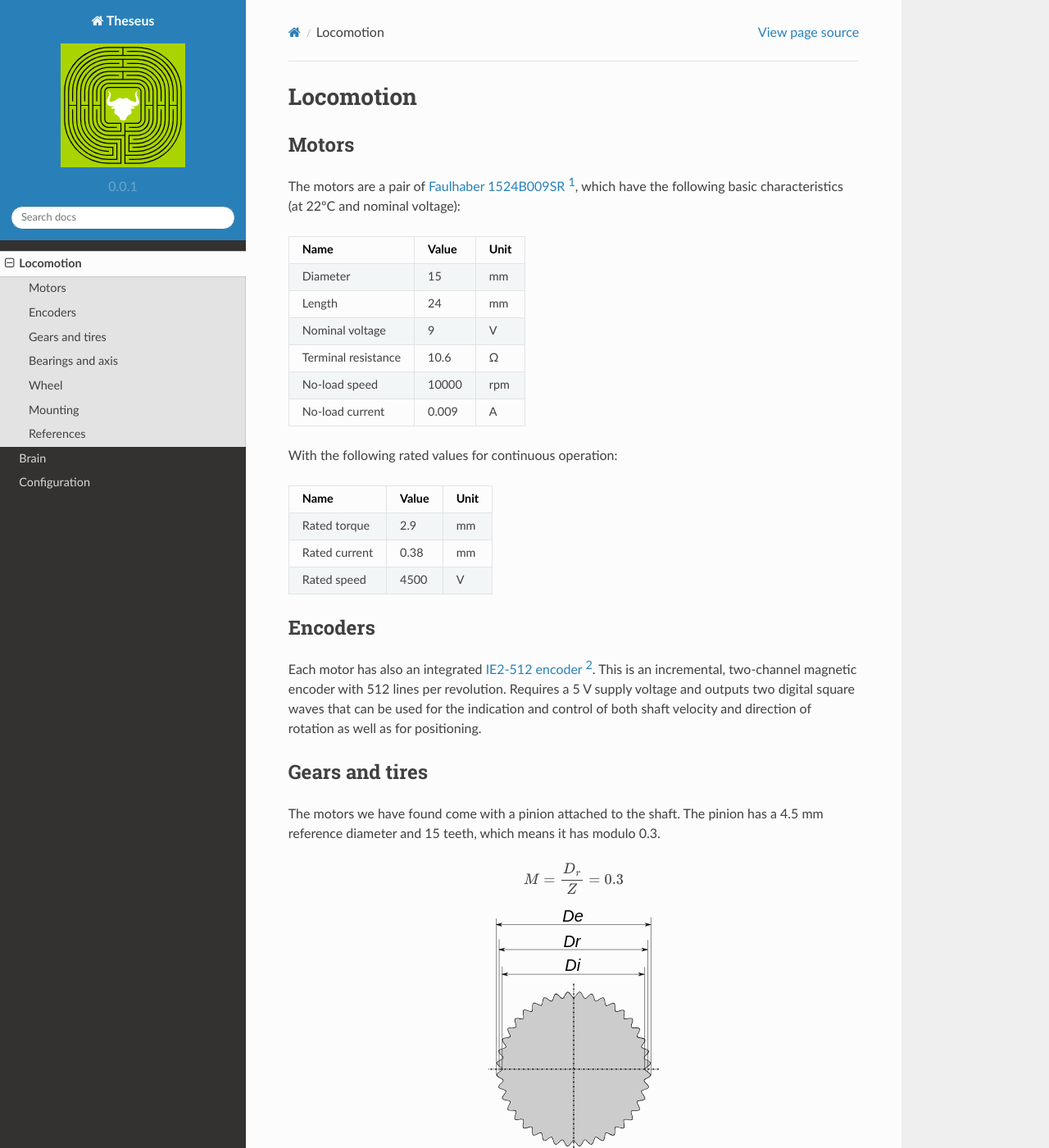
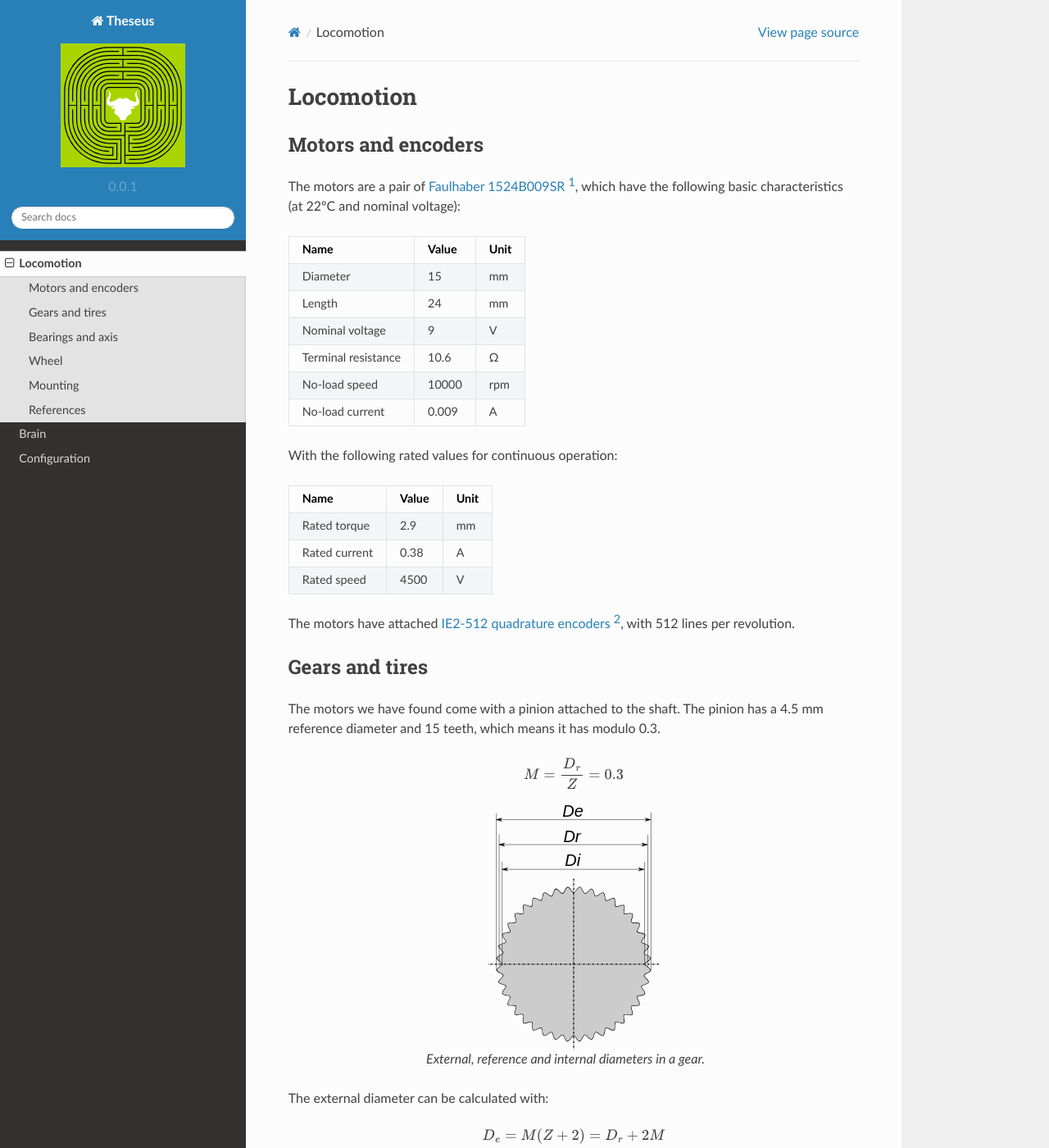
Before and after one commit to Bulebots/bulebule, a Sphinx documentation site: the page built from docs/source/locomotion.rst, in a window 1280 px wide and 1400 px high. Shown: the whole window at 82% size. Built offline with Sphinx 7.4.7 and the Read the Docs theme 2.0.0, drawn with Linux system fonts in a browser that asks for light colours; some of the changed text lies outside the part shown.

```diff
--- a/docs/source/locomotion.rst
+++ b/docs/source/locomotion.rst
@@ -5,10 +5,10 @@ Locomotion
 **********
 
 
-.. index:: motors
+.. index:: motors, encoders
 
-Motors
-======
+Motors and encoders
+===================
 
 The motors are a pair of `Faulhaber 1524B009SR`_, which have the following
 basic characteristics (at 22ºC and nominal voltage):
@@ -30,21 +30,12 @@ With the following rated values for continuous operation:
 Name                  Value  Unit
 ====================  =====  ======
 Rated torque          2.9    mm
-Rated current         0.38   mm
+Rated current         0.38   A
 Rated speed           4500   V
 ====================  =====  ======
 
-
-.. index:: encoders
-
-Encoders
-========
-
-Each motor has also an integrated `IE2-512 encoder`_. This is an incremental,
-two-channel magnetic encoder with 512 lines per revolution. Requires a 5 V
-supply voltage and outputs two digital square waves that can be used for the
-indication and control of both shaft velocity and direction of rotation as
-well as for positioning.
+The motors have attached `IE2-512 quadrature encoders`_, with 512 lines per
+revolution.
 
 
 .. index:: gears, tires
@@ -120,8 +111,8 @@ References
 
 .. _`Faulhaber 1524B009SR`:
   https://fmcc.faulhaber.com/resources/img/EN_1524_SR_DFF.PDF
-.. _`IE2-512 encoder`:
-  https://fmcc.faulhaber.com/resources/img/EN_IE2-1024_DFF.PDF
+.. _`IE2-512 quadrature encoders`:
+  https://athena-robots.readthedocs.io/en/latest/ie2-1024_encoder_family.html
 .. _`MR63ZZ`:
    http://www.rcbearings.com/products/mr63zz-3-x-6-x-2-5-bearing.html
 .. _`Slot.it PT18`:
```
